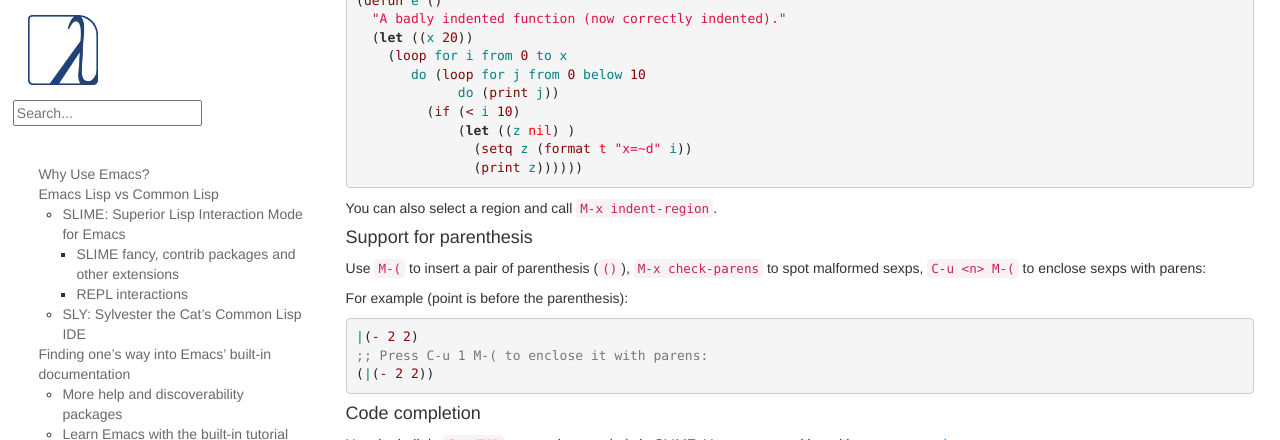
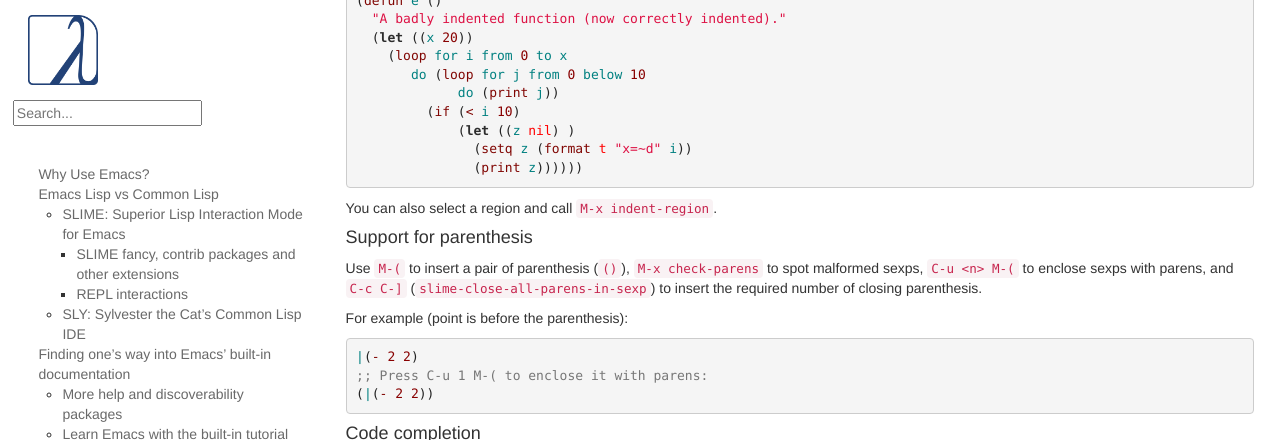
Before and after one commit to LispCookbook/cl-cookbook, a Jekyll site: the page built from emacs-ide.md, in a window 1280 px wide and 900 px high, scrolled down 5588 px, cut to the strip 0-440 px from the top of the window. Built offline with Jekyll 4.4.1, drawn with Linux system fonts in a browser that asks for light colours.

Commit message:
emacs-ide: C-c C-] insert closing parens

```diff
--- a/emacs-ide.md
+++ b/emacs-ide.md
@@ -330,7 +330,9 @@
 #### Support for parenthesis
 
 Use `M-(` to insert a pair of parenthesis (`()`), `M-x check-parens`
-to spot malformed sexps, `C-u <n> M-(` to enclose sexps with parens:
+to spot malformed sexps, `C-u <n> M-(` to enclose sexps with parens,
+and `C-c C-]` (`slime-close-all-parens-in-sexp`)
+to insert the required number of closing parenthesis.
 
 For example (point is before the parenthesis):
 
```
